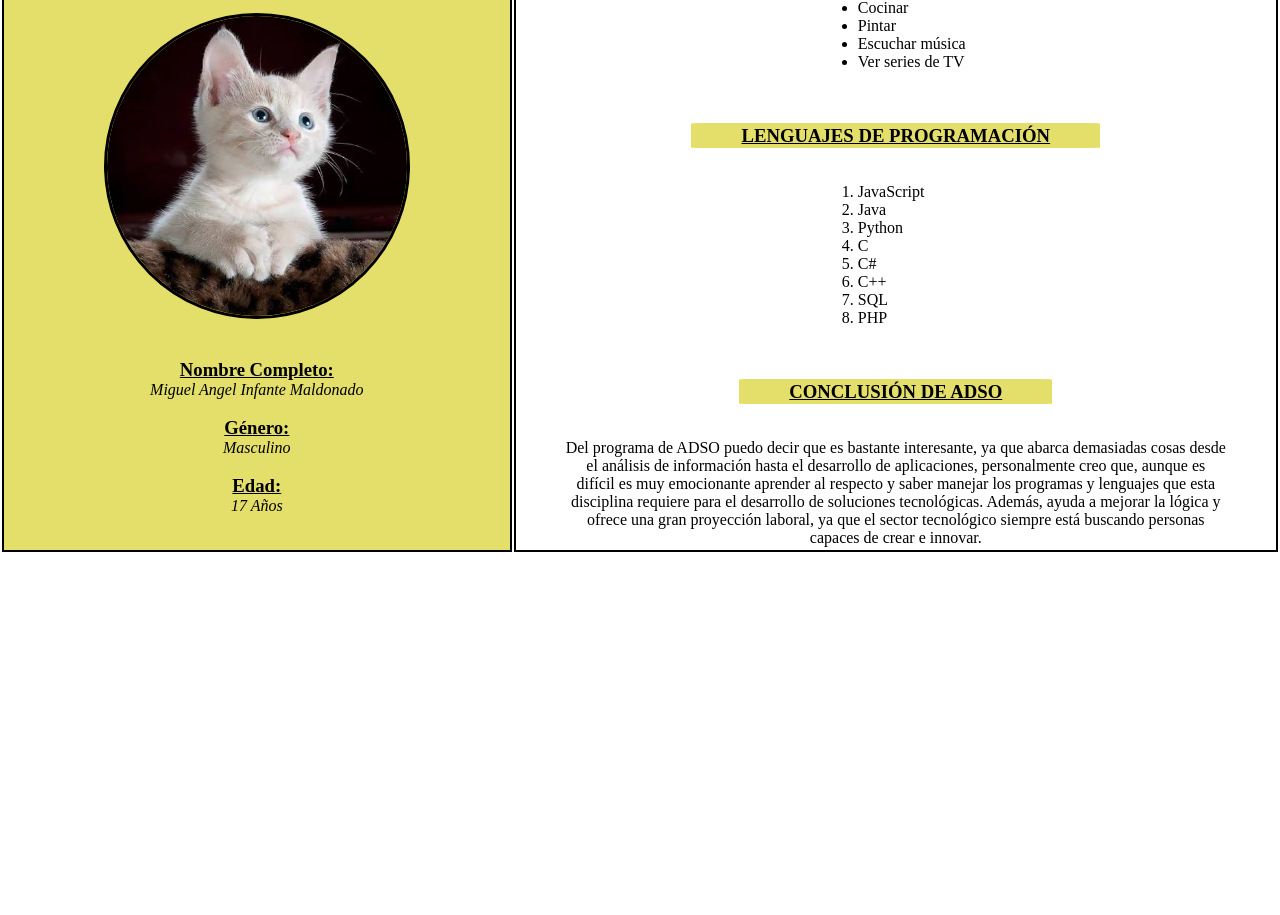
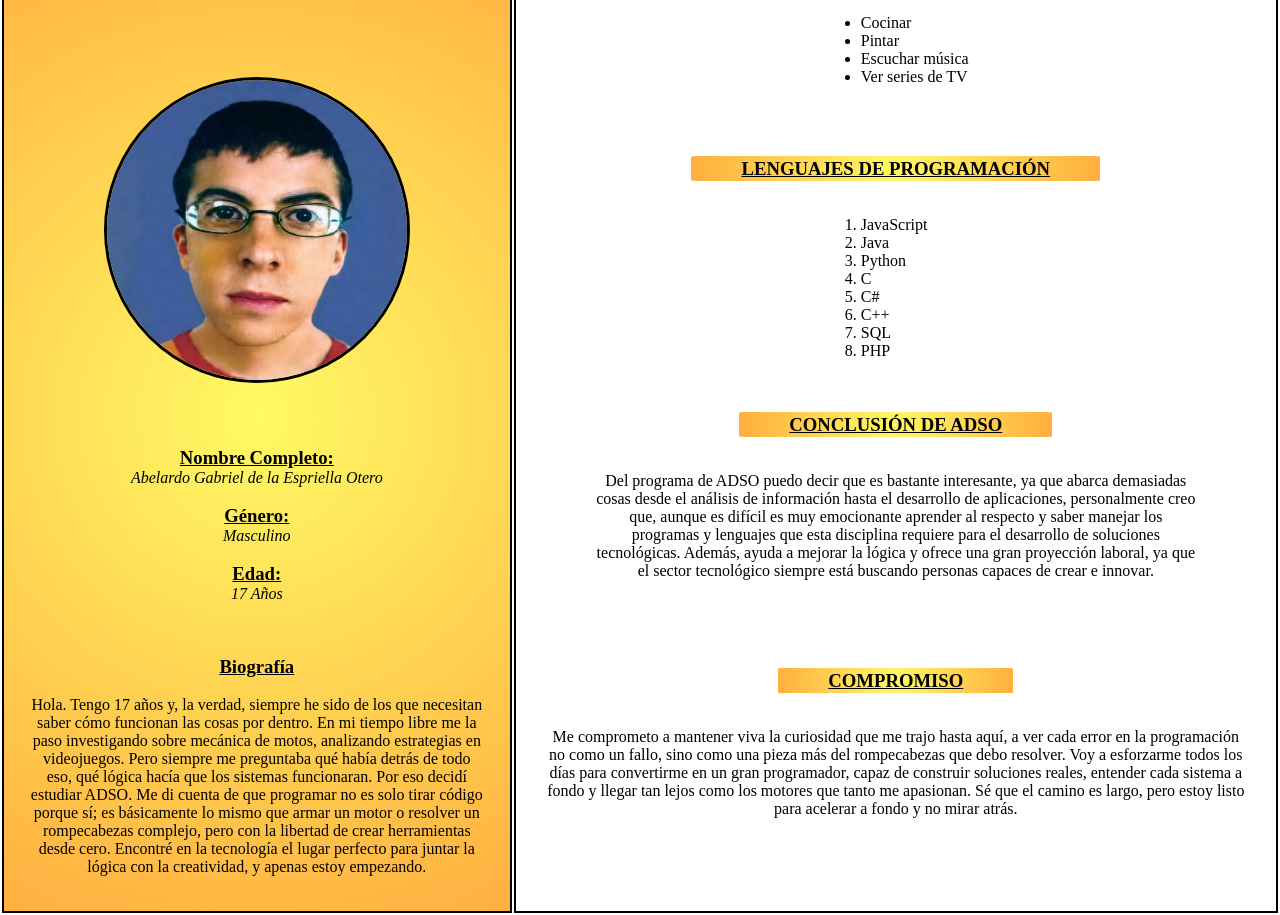
Before and after one commit to infantemiguel051-hue/HOJA_DE_VIDA-, a plain HTML site: page index.html in a window 1280 px wide. Shown: the part 84-999 px from the top of the page. Before the commit the page ends 800 px from the top, so only its background shows below. Drawn offline with Linux system fonts and the light colour scheme.

Commit message:
Nueva Funcionalidad Agregada

```diff
--- a/hoja_de_vida.css
+++ b/hoja_de_vida.css
@@ -7,17 +7,23 @@
 
 #columna1 {
     width: 40%;
-    padding: 20px 0px 35px 0px;
+    padding: 30px 25px 35px 25px;
     border: 2px solid black;
-    background-color: rgb(228, 222, 106);
+    background: radial-gradient(circle, #fffa65, #ffaf40);
     text-align: center;
+}
+
+#biografia {
+    margin-top: 35px;
 
 }
 
 #columna2 {
+    padding: 30px;
     width: 60%;
     border: 2px solid black;
     text-align: center;
+
 }
 
 
@@ -26,6 +32,8 @@
     height: 300px;
     border-radius: 50%;
     border: 3px solid black;
+    margin-top: 90px;
+    margin-bottom: 60px;
 }
 
 .lista {
@@ -38,8 +46,12 @@
 }
 
 .titulos {
-    background-color: rgb(228, 222, 106);
+    background: radial-gradient(circle, #fffa65, #ffaf40);
     border-radius: 2%;
     color: black;
     padding: 2px 50px;
 }
+
+#compromiso {
+    margin-bottom: 57px;
+}
--- a/index.html
+++ b/index.html
@@ -15,28 +15,42 @@
             <tbody>
                 <tr>
                     <td id="columna1">
+
                         <h1 style="text-align: top; text-align: center;">HOJA DE VIDA</h1>
-                        <br>
-                        <br>
+
+
                         <div style="text-align: center;">
-                            <img class="img" src="./imagenes/hoja de vida.jpg" alt="Miguel Maldonado">
+                            <img class="img" src="./imagenes/hoja_de_vida.jpg" alt="">
                         </div>
-                        <br>
-                        <br>
+
+
                         <div>
                             <h3> <u>Nombre Completo: </u></h3>
-                            <p> <i> Miguel Angel Infante Maldonado</i></p>
+                            <p> <i> Abelardo Gabriel de la Espriella Otero </i></p>
                             <br>
                             <h3> <u>Género:</u></h3>
                             <p> <i>Masculino</i></p>
                             <br>
                             <h3> <u>Edad:</u></h3>
                             <p> <i>17 Años</i></p>
+                            <br>
+                            <h3 id="biografia"><u>Biografía</u></h3>
+                            <br>
+                            <p>Hola. Tengo 17 años y, la verdad, siempre he sido de los que necesitan saber cómo
+                                funcionan las cosas por dentro. En mi tiempo libre me la paso investigando sobre
+                                mecánica de motos, analizando estrategias en videojuegos. Pero siempre me preguntaba qué
+                                había detrás de todo eso, qué lógica hacía que
+                                los sistemas funcionaran.
+
+                                Por eso decidí estudiar ADSO. Me di cuenta de que
+                                programar no es solo tirar código porque sí; es básicamente lo mismo que armar un motor
+                                o resolver un rompecabezas complejo, pero con la libertad de crear herramientas desde
+                                cero. Encontré en la tecnología el lugar perfecto para juntar la lógica con la
+                                creatividad, y apenas estoy empezando.</p>
                         </div>
                     </td>
 
                     <td id="columna2">
-                        <br>
                         <h3><u> <span class="titulos">HOBBIES</u></span></h3>
                         <br><br>
                         <ul class="lista">
@@ -45,7 +59,7 @@
                             <li>Escuchar música</li>
                             <li>Ver series de TV</li>
                         </ul>
-                        <br><br><br>
+                        <br><br><br><br>
                         <h3><u> <span class="titulos">LENGUAJES DE PROGRAMACIÓN</span></u></h3>
                         <br><br>
                         <ol class="lista">
@@ -68,10 +82,21 @@
                             soluciones tecnológicas. Además, ayuda a mejorar la lógica y ofrece una gran proyección
                             laboral, ya que el sector tecnológico siempre está buscando personas capaces de crear e
                             innovar.</p>
+                        <br><br><br><br><br>
+                        <h3><u> <span class="titulos">COMPROMISO</span></u></h3>
+                        <br><br>
+                        <p id="compromiso">Me comprometo a mantener viva la curiosidad que me trajo hasta aquí, a ver
+                            cada error en la programación no como un fallo, sino como una pieza más del rompecabezas que
+                            debo resolver. Voy a esforzarme todos los días para convertirme en un gran programador,
+                            capaz de construir soluciones reales, entender cada sistema a fondo y llegar tan lejos como
+                            los motores que tanto me apasionan. Sé que el camino es largo, pero estoy listo para
+                            acelerar a fondo y no mirar atrás.</p>
+
                     </td>
                 </tr>
             </tbody>
         </table>
     </div>
 </body>
+
 </html>
```
Also changed, not shown: imagenes/hoja de vida.jpg (deleted), imagenes/hoja_de_vida.jpg (added).
